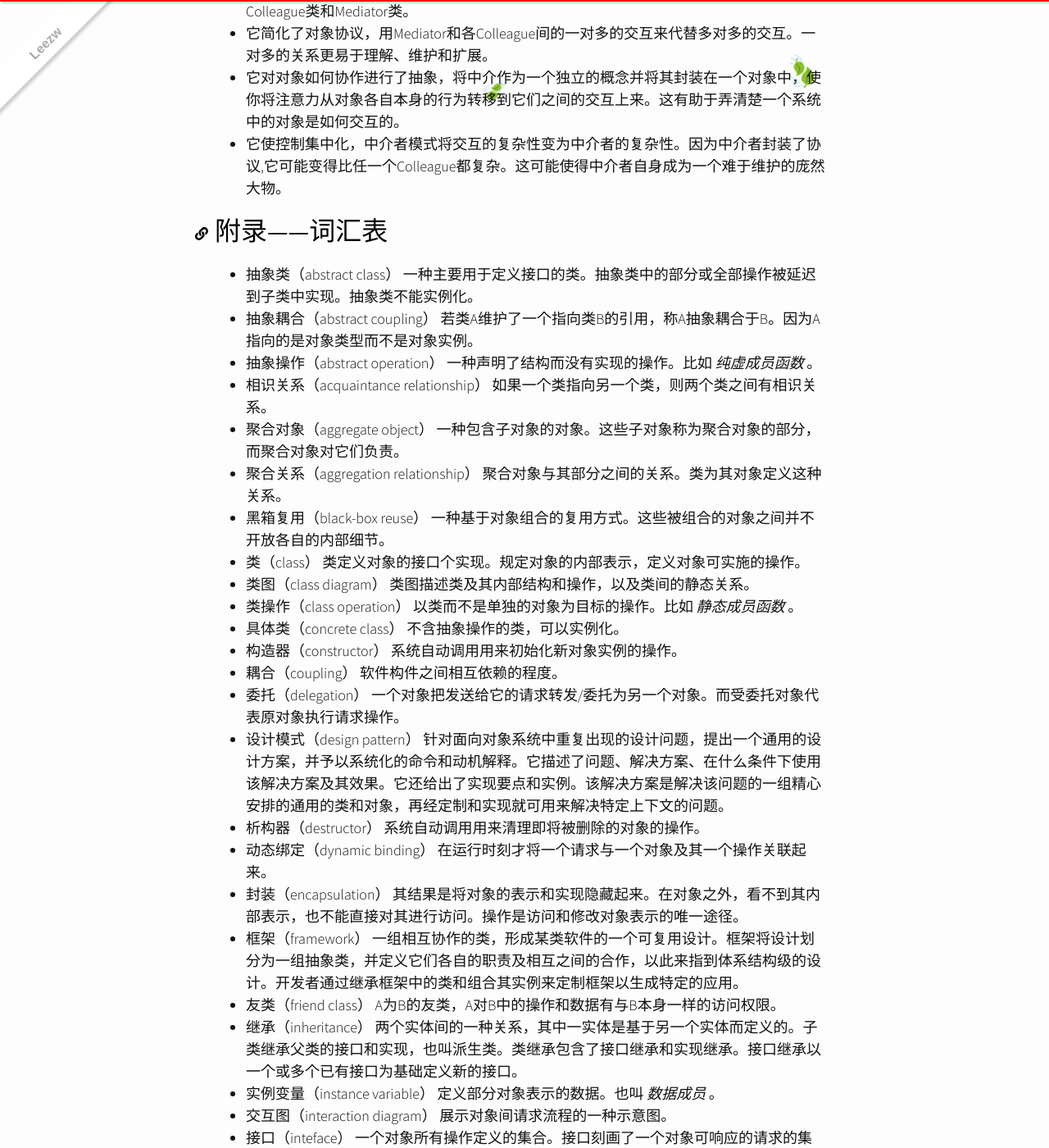
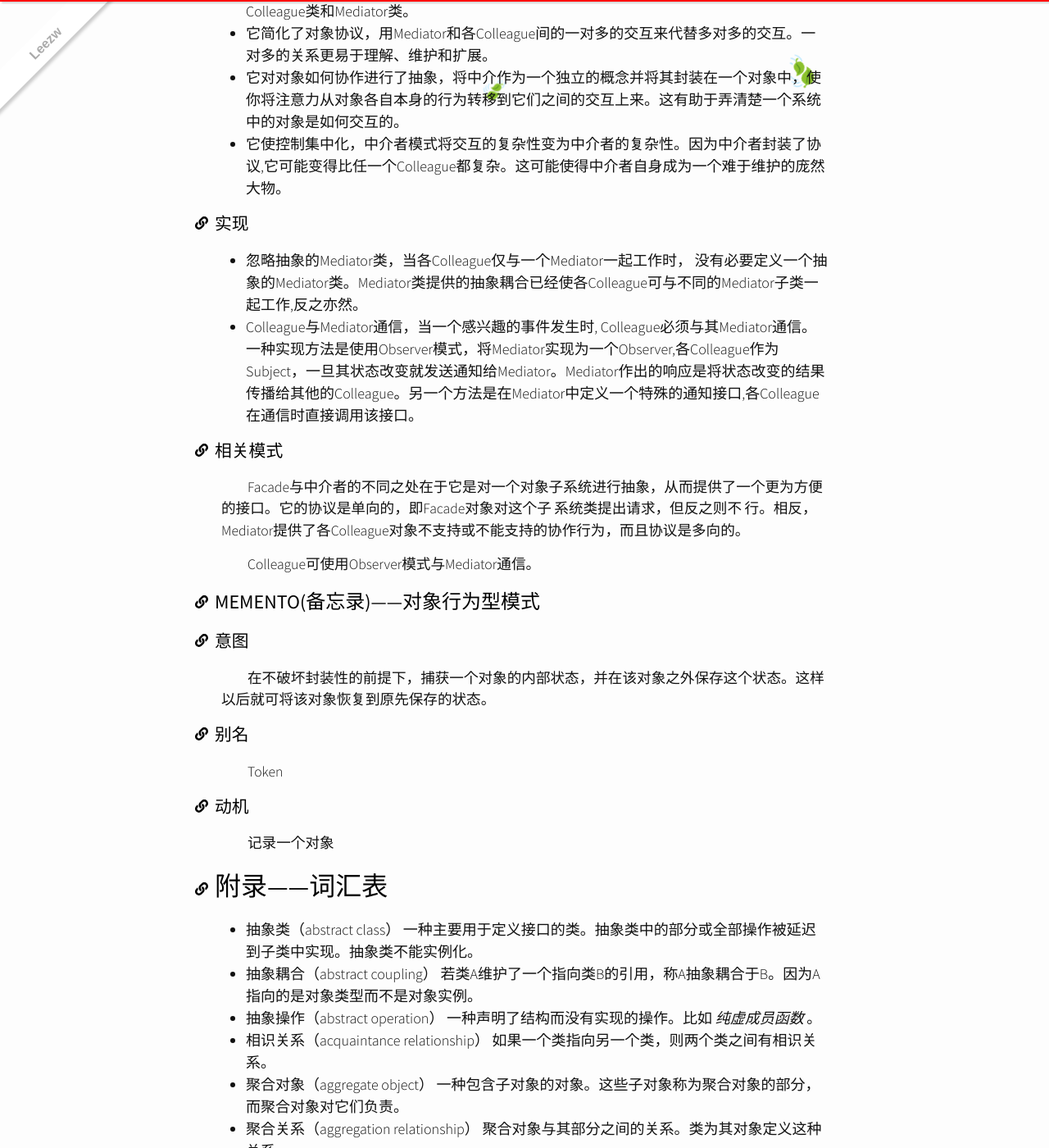
Before and after one commit to quantum-li/quantum-li.github.io, a Jekyll site: the page built from _posts/2020-05-15-design-patterns-elements-of-reusable-object-oriented-software.md, in a window 1280 px wide and 1400 px high, scrolled down 17085 px. Shown: the whole window at 82% size. Built offline with Jekyll 4.4.1, drawn with Linux system fonts in a browser that asks for light colours; nearby versions of some CDN libraries; comment, search, counter and statistics services are not loaded.

Commit message:
Update 2020-05-15-design-patterns-elements-of-reusable-object-oriented-software.md

```diff
--- a/_posts/2020-05-15-design-patterns-elements-of-reusable-object-oriented-software.md
+++ b/_posts/2020-05-15-design-patterns-elements-of-reusable-object-oriented-software.md
@@ -433,6 +433,31 @@ Colleague向一个中介者对象发送和接收请求。中介者在各Colleagu
 + 它对对象如何协作进行了抽象，将中介作为一个独立的概念并将其封装在一个对象中，使你将注意力从对象各自本身的行为转移到它们之间的交互上来。这有助于弄清楚一个系统中的对象是如何交互的。
 + 它使控制集中化，中介者模式将交互的复杂性变为中介者的复杂性。因为中介者封装了协议,它可能变得比任一个Colleague都复杂。这可能使得中介者自身成为一个难于维护的庞然大物。
 
+### 实现
+
++ 忽略抽象的Mediator类，当各Colleague仅与一个Mediator一起工作时， 没有必要定义一个抽象的Mediator类。Mediator类提供的抽象耦合已经使各Colleague可与不同的Mediator子类一起工作,反之亦然。
++ Colleague与Mediator通信，当一个感兴趣的事件发生时, Colleague必须与其Mediator通信。一种实现方法是使用Observer模式，将Mediator实现为一个Observer,各Colleague作为Subject，一旦其状态改变就发送通知给Mediator。Mediator作出的响应是将状态改变的结果传播给其他的Colleague。另一个方法是在Mediator中定义一个特殊的通知接口,各Colleague在通信时直接调用该接口。
+
+### 相关模式
+
+Facade与中介者的不同之处在于它是对一个对象子系统进行抽象，从而提供了一个更为方便的接口。它的协议是单向的，即Facade对象对这个子 系统类提出请求，但反之则不
+行。相反，Mediator提供了各Colleague对象不支持或不能支持的协作行为，而且协议是多向的。
+
+Colleague可使用Observer模式与Mediator通信。
+
+## MEMENTO(备忘录)——对象行为型模式
+
+### 意图
+
+在不破坏封装性的前提下，捕获一个对象的内部状态，并在该对象之外保存这个状态。这样以后就可将该对象恢复到原先保存的状态。
+
+### 别名
+
+Token
+
+### 动机
+
+记录一个对象
 
 
 
```
